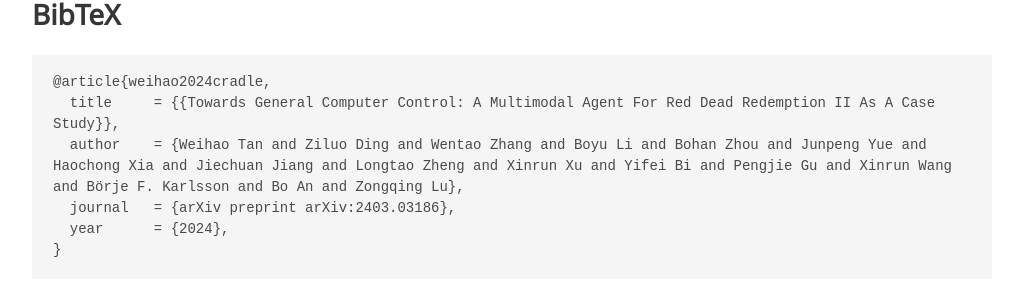
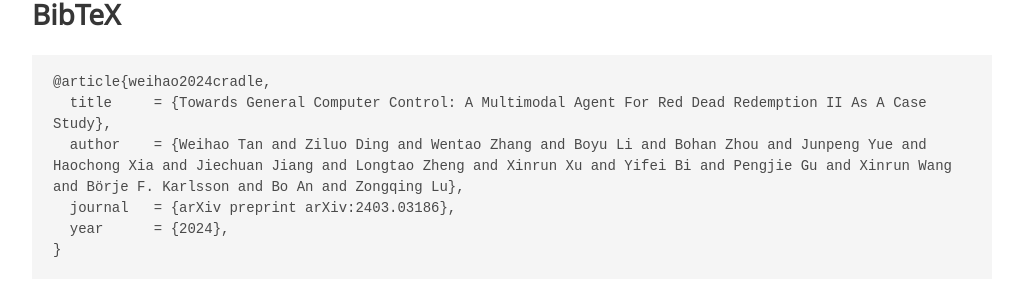
Before and after one commit to BAAI-Agents/Cradle, a plain HTML site: page docs/index.html in a window 1280 px wide. Shown: the part 5201-5509 px from the top of the page, without its empty margins (128-1151 px from the left). Drawn offline with nearby package versions, Linux system fonts and the light colour scheme; some icons are missing; a web font is replaced by a local one.

Commit message:
Fix typo

```diff
--- a/docs/index.html
+++ b/docs/index.html
@@ -411,7 +411,7 @@
   <div class="container is-max-desktop content">
     <h2 class="title">BibTeX</h2>
     <pre style="white-space: pre-wrap"><code>@article{weihao2024cradle,
-  title     = {{Towards General Computer Control: A Multimodal Agent For Red Dead Redemption II As A Case Study}},
+  title     = {Towards General Computer Control: A Multimodal Agent For Red Dead Redemption II As A Case Study},
   author    = {Weihao Tan and Ziluo Ding and Wentao Zhang and Boyu Li and Bohan Zhou and Junpeng Yue and Haochong Xia and Jiechuan Jiang and Longtao Zheng and Xinrun Xu and Yifei Bi and Pengjie Gu and Xinrun Wang and Börje F. Karlsson and Bo An and Zongqing Lu},
   journal   = {arXiv preprint arXiv:2403.03186},
   year      = {2024},
```
